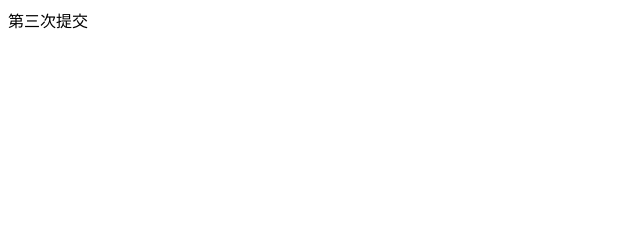
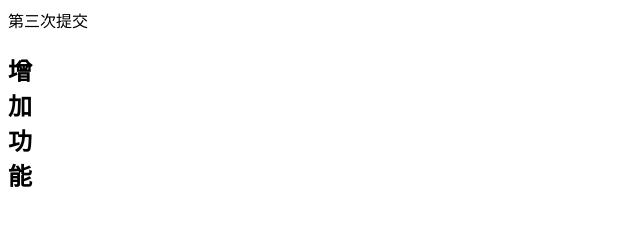
Before and after one commit to ouzhanguo/diyigechangku, a plain HTML site: page index.html in a window 1280 px wide. Shown: the whole page, without its empty margins (0-640 px from the left). Drawn offline with Linux system fonts and the light colour scheme.

Commit message:
05-第5次提交

```diff
--- a/index.html
+++ b/index.html
@@ -5,10 +5,17 @@
     <meta charset="UTF-8">
     <meta name="viewport" content="width=device-width, initial-scale=1.0">
     <title>提交2</title>
+    <style>
+        #fdsf {
+            width: 15px;
+        }
+    </style>
 </head>
 
 <body>
     第三次提交
+    <h2 id="fdsf">增加功能</h2>
+
 </body>
 
 </html>
```
